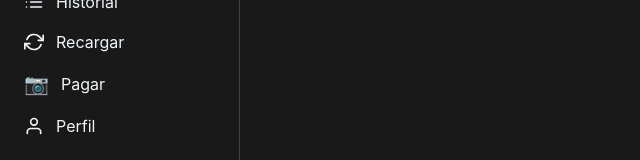
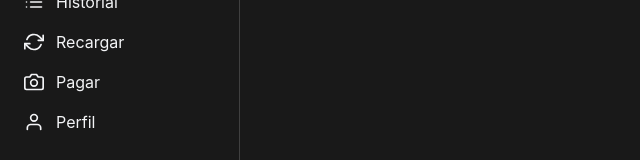
Before and after one commit to PacoAcun/Atlasium-ATL, a React app in the folder frontend/: page /profile in a window 1280 px wide. Shown: the part 176-336 px from the top of the page, without its empty margins (0-640 px from the left). Built offline with nearby package versions, Linux system fonts and the light colour scheme; no server answers; the HTML template or start-up script is replaced by a standard one.

Commit message:
Icon fix

```diff
--- a/frontend/src/layout/LayoutResponsive.jsx
+++ b/frontend/src/layout/LayoutResponsive.jsx
@@ -61,8 +61,8 @@ export default function LayoutResponsive({ children }) {
             </Link>
 
             <Link to="/scan" className="hover:text-white flex items-center gap-3">
-              <span className="text-xl">📷</span>
-              {!collapsed && "Pagar"}
+            <FiCamera size={20} />
+            {!collapsed && "Pagar"}
             </Link>
 
             <Link to="/profile" className="hover:text-white flex items-center gap-3">
@@ -125,10 +125,8 @@ export default function LayoutResponsive({ children }) {
             <span className="text-[10px] mt-1">Recargar</span>
           </Link>
 
-          <Link to="/scan" className="flex flex-col items-center text-purple-500 hover:text-purple-400">
-            <div className="bg-purple-500/20 p-2 rounded-full -mt-4 border border-purple-500/50">
-                <FiCamera size={20} />
-            </div>
+          <Link to="/scan" className="flex flex-col items-center text-gray-400 hover:text-white">
+            <FiCamera size={20} />
             <span className="text-[10px] mt-1">Pagar</span>
           </Link>
         </nav>
```
